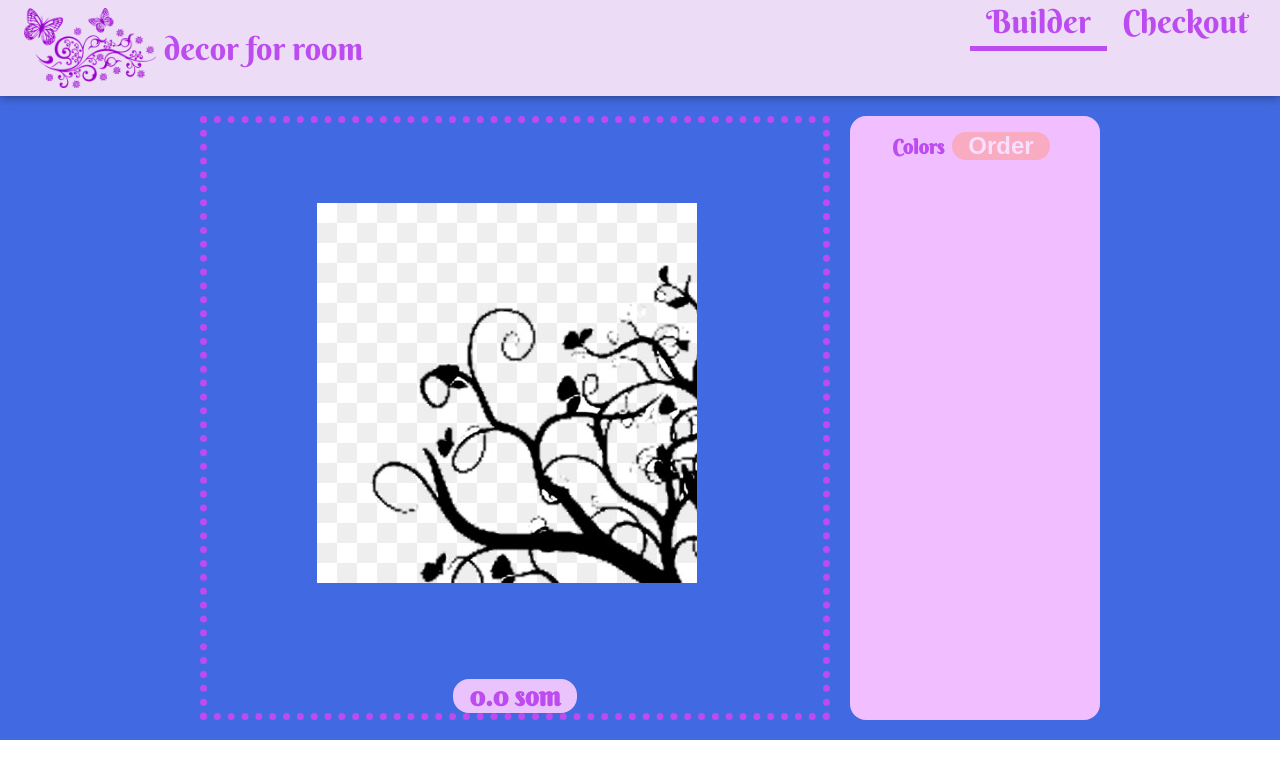
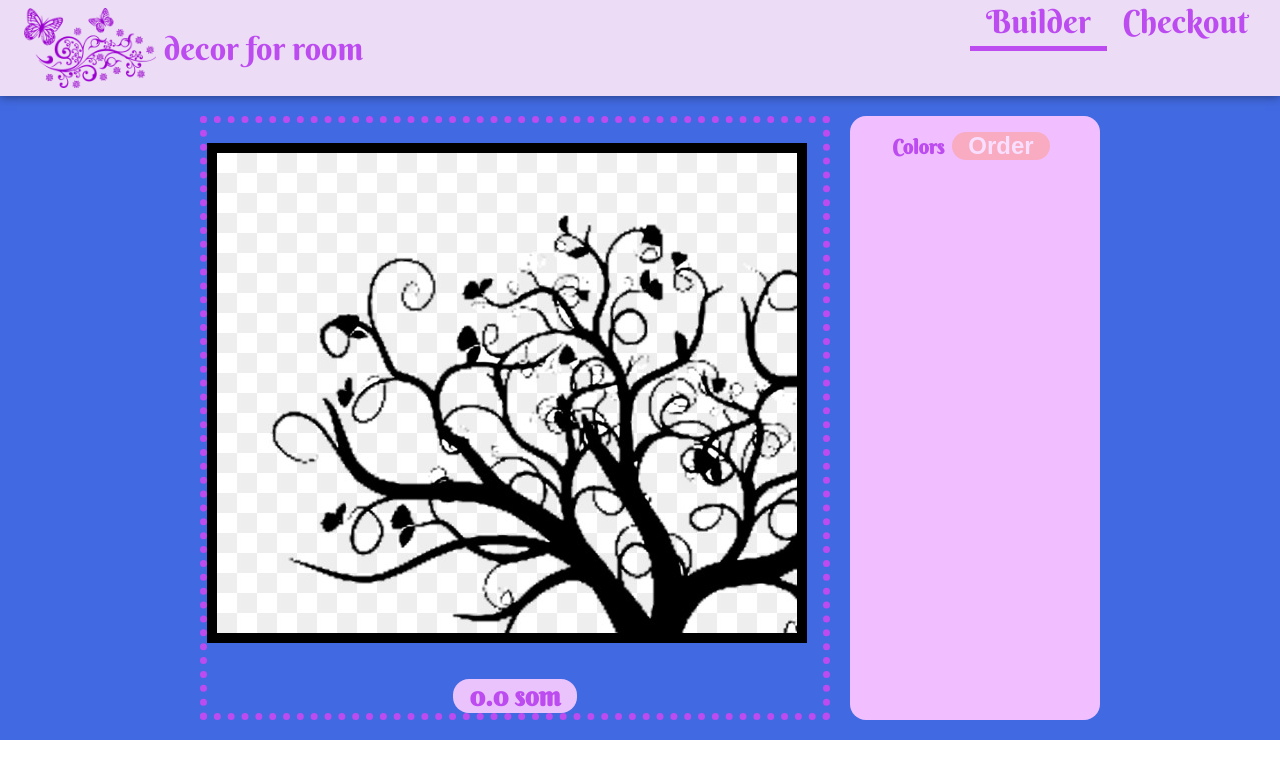
Before and after one commit to Nurkyz-Chynybaeva/builder, a React (Create React App) app: page / in a window 1280 px wide. Shown: the top 778 px of the page. Built offline with nearby package versions, Linux system fonts and the light colour scheme; no server answers.

Commit message:
decor builder

```diff
--- a/src/components/Checkout/CheckoutSummary/CheckoutSummary.js
+++ b/src/components/Checkout/CheckoutSummary/CheckoutSummary.js
@@ -6,9 +6,10 @@ const CheckoutSummary = ({ cancelCallback }) => {
   return (
     <div className={classes.CheckoutSummary}>
       <div>
-        < DecorPreview ingredients={{
+        < DecorPreview butterflies={{
          blueButterfly : 5,
-         purpleButterfly : 5 ,
+         purpleButterfly : 5,
+         pinkButterfly : 5,
         }} price={100} />
       </div>
       <div>
--- a/src/components/DecorBuilder/DecorControls/DecorControls.js
+++ b/src/components/DecorBuilder/DecorControls/DecorControls.js
@@ -1,9 +1,6 @@
 import classes from "./DecorControls.module.css";
 import DecorControl from "./DecorControl/DecorControl";
 import Button from "../../Ul/Button/Button";
-
-
-
 
 const DecorControls =({
     butterflies ,
--- a/src/components/DecorBuilder/DecorPreview/DecorPreview.module.css
+++ b/src/components/DecorBuilder/DecorPreview/DecorPreview.module.css
@@ -1,6 +1,7 @@
 
 .DecorPreview {
   flex: 0 0 400px;
+
   display: flex;
   flex-wrap: wrap;
   margin-bottom: 1rem;
@@ -8,20 +9,24 @@
 border: 7px dotted  rgb(188, 75, 240);
 margin: 20px 20px;
 }
+
 .decor{
   width: 600px;
   height: 540px;
   margin-right: 1rem;
   margin-bottom: 1rem;
-
+  background-size: cover;
   display: flex;
   justify-content: center;
   align-items: center;
 }
+
 .butterflies{
-
-    width: 380px;
-    height: 380px;
+ position: relative;
+  background-repeat: no-repeat;
+  border:  10px solid ;
+    width: 600px;
+    height: 500px;
     justify-content:center;
     position: relative;
 
```
Also changed, not shown: src/images/background2.jpg (added), src/images/lightBlueButterfly.jpg (added).
